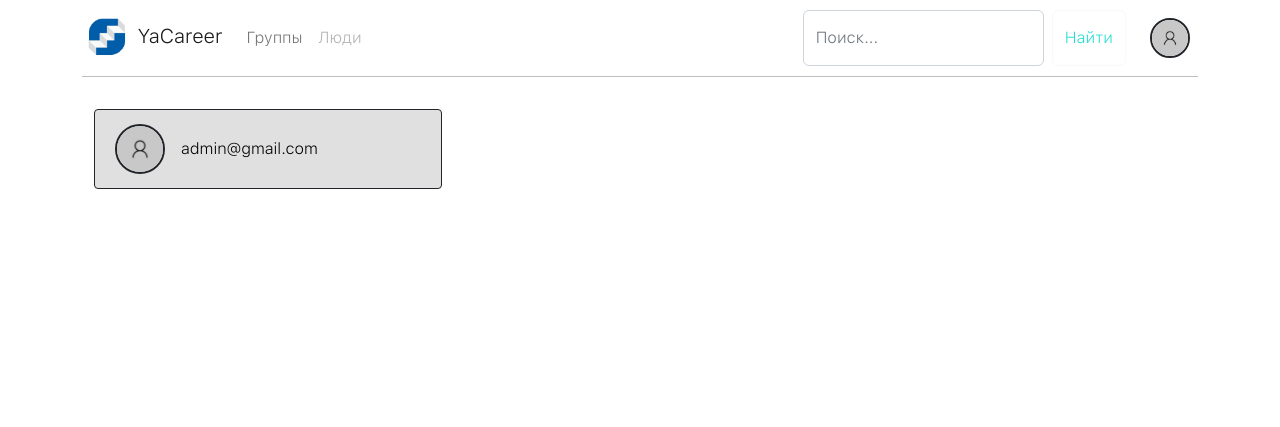
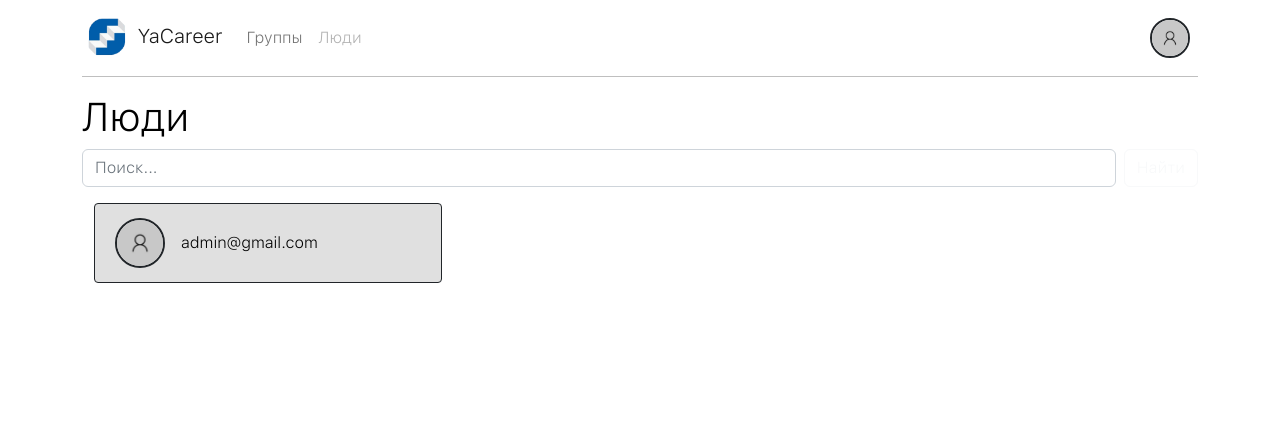
Before and after one commit to djsega1/YaCareer, a Django app: page /users/ in a window 1280 px wide. Shown: the top 427 px of the page. Run offline with Django 4.2, Linux system fonts and the light colour scheme; a user stored in the database is signed in; data comes from the database, SQL or seed files in the repository; some libraries are stand-ins or nearby versions.

Commit message:
some fix in templates

```diff
--- a/yacareer/groups/views.py
+++ b/yacareer/groups/views.py
@@ -129,12 +129,6 @@ class EditGroupView(UpdateView):
             )
             if form.is_valid():
                 form.cleaned_data['group_id'] = group.id
-                if type(form.cleaned_data['photo']) is InMemoryUploadedFile:
-                    old_image = group.photo
-                    if old_image:
-                        image_path = old_image.path
-                        if os.path.exists(image_path):
-                            os.remove(image_path)
                 GroupVacancy.objects.create(
                     **form.cleaned_data
                 )
--- a/yacareer/posts/views.py
+++ b/yacareer/posts/views.py
@@ -3,7 +3,7 @@ from posts.models import GroupVacancy
 
 
 class GroupVacancyView(ListView):
-    template_name = 'groups/vacancy/index.html'
+    template_name = 'groups/vacancy/vacancies.html'
     model = GroupVacancy
     context_object_name = 'vacancy_list'
     paginate_by = 9
--- a/yacareer/templates/groups/group_list.html
+++ b/yacareer/templates/groups/group_list.html
@@ -5,6 +5,7 @@
 {% block content %}
 
 {% if group_list %}
+    {% include 'includes/search.html' %}
     <div class='container-fluid text-center'>
         <div class='row'>
             {% for group in group_list %}
--- a/yacareer/templates/users/index.html
+++ b/yacareer/templates/groups/vacancy/vacancies.html
@@ -1,15 +1,20 @@
+
 {% extends "base.html" %}
 
 {% load static %}
 
 {% block content %}
 
-{% if user_list %}
+{% if vacancy_list %}
+    <h1>Вакансии</h1>
+    {% include 'includes/search.html' %}
     <div class='container-fluid text-center'>
         <div class='row'>
-            {% for user in user_list %}
+            {% for vacancy in vacancy_list %}
                 <tr>
-                    <div class='col-xs-12 col-md-4 py-2'>{% include "users/includes/user_list_card.html" with follower=user %}</div>
+                    <div class='col-xs-12 col-md-4 py-2'>
+                        {% include "groups/vacancy/vacancy_detail.html" %}
+                    </div>
                 </tr>
             {% endfor %}
         </div>
@@ -18,25 +23,22 @@
         <ul class="pagination">
         <div class="d-flex flex-row mx-auto mt-5">
             <li class="page-item{% if not page_obj.has_previous %} disabled{% endif %}">
-                <a class="page-link user-select-none" href="{% if page_obj.has_previous %}{% url 'users:user_list' %}?page={{ page_obj.previous_page_number }}{% endif %}" aria-label="Previous">
+                <a class="page-link user-select-none" href="{% if page_obj.has_previous %}{% url 'groups:vacancy_list' %}?page={{ page_obj.previous_page_number }}{% endif %}" aria-label="Previous">
                 <span aria-hidden="true">&laquo;</span>
                 </a>
             </li>
             <span class="page-current">
-                {% comment %} <li>
-                Page {{ page_obj.number }} of {{ page_obj.paginator.num_pages }}.
-                </li> {% endcomment %}
                 <li class="page-item"><a class="page-link" href="#">{{ page_obj.number }}</a></li>
             </span>
             <li class="page-item{% if not page_obj.has_next %} disabled{% endif %}">
-                <a class="page-link user-select-none" href="{% if page_obj.has_next %}{% url 'users:user_list' %}?page={{ page_obj.next_page_number }}{% endif %}" aria-label="Next">
+                <a class="page-link user-select-none" href="{% if page_obj.has_next %}{% url 'groups:vacancy_list' %}?page={{ page_obj.next_page_number }}{% endif %}" aria-label="Next">
                     <span aria-hidden="true">&raquo;</span>
                 </a>
             </li>
         </div>
     {% endif %}
 {% else %}
-    <h3 class="text-center">Пользователей нет.</h3>
+    <h3 class="text-center">Вакансий нет.</h3>
 {% endif %}
 
 {% endblock %}
--- a/yacareer/templates/includes/header.html
+++ b/yacareer/templates/includes/header.html
@@ -31,18 +31,6 @@
             </ul>
               <ul class="d-flex navbar-nav text-end ms-auto flex-wrap">
                 {% if request.user.is_authenticated %}
-                {% if view_name == 'users:user_list' or view_name == 'groups:group_list' %}
-                  <form
-                    class="col-12 d-flex col-lg-auto mb-3 mb-lg-0 me-lg-3"
-                    method="get"
-                    action="{% url view_name %}"
-                  >
-                    {% csrf_token %}
-                    <input name="searched" type="search" class="form-control form-control-dark me-2" placeholder="Поиск..." aria-label="Search">
-                    <button class="btn btn-outline-light" style="color: #26ded2">Найти</button>
-                  </form>
-                {% endif %}
-
                 <li class="d-flex nav-item dropdown dropdown-center mx-auto flex-column align-items-center">
                   <a class="nav-link" data-bs-toggle="dropdown" href="#">
                     <img
--- /dev/null
+++ b/yacareer/templates/includes/search.html
@@ -0,0 +1,9 @@
+<form
+    class="d-flex flex-row"
+    method="get"
+    action="{{request.path}}"
+>
+    {% csrf_token %}
+    <input name="searched" type="search" class="form-control form-control-dark me-2" placeholder="Поиск..." aria-label="Search">
+    <button class="btn btn-outline-light">Найти</button>
+</form>
--- a/yacareer/templates/groups/vacancy/index.html
+++ b/yacareer/templates/users/user_list.html
@@ -1,18 +1,17 @@
-
 {% extends "base.html" %}
 
 {% load static %}
 
 {% block content %}
 
-{% if vacancy_list %}
+{% if user_list %}
+    <h1>Люди</h1>
+    {% include 'includes/search.html' %}
     <div class='container-fluid text-center'>
         <div class='row'>
-            {% for vacancy in vacancy_list %}
+            {% for user in user_list %}
                 <tr>
-                    <div class='col-xs-12 col-md-4 py-2'>
-                        {% include "groups/vacancy/vacancy_detail.html" %}
-                    </div>
+                    <div class='col-xs-12 col-md-4 py-2'>{% include "users/includes/user_list_card.html" with follower=user %}</div>
                 </tr>
             {% endfor %}
         </div>
@@ -21,22 +20,25 @@
         <ul class="pagination">
         <div class="d-flex flex-row mx-auto mt-5">
             <li class="page-item{% if not page_obj.has_previous %} disabled{% endif %}">
-                <a class="page-link user-select-none" href="{% if page_obj.has_previous %}{% url 'groups:vacancy_list' %}?page={{ page_obj.previous_page_number }}{% endif %}" aria-label="Previous">
+                <a class="page-link user-select-none" href="{% if page_obj.has_previous %}{% url 'users:user_list' %}?page={{ page_obj.previous_page_number }}{% endif %}" aria-label="Previous">
                 <span aria-hidden="true">&laquo;</span>
                 </a>
             </li>
             <span class="page-current">
+                {% comment %} <li>
+                Page {{ page_obj.number }} of {{ page_obj.paginator.num_pages }}.
+                </li> {% endcomment %}
                 <li class="page-item"><a class="page-link" href="#">{{ page_obj.number }}</a></li>
             </span>
             <li class="page-item{% if not page_obj.has_next %} disabled{% endif %}">
-                <a class="page-link user-select-none" href="{% if page_obj.has_next %}{% url 'groups:vacancy_list' %}?page={{ page_obj.next_page_number }}{% endif %}" aria-label="Next">
+                <a class="page-link user-select-none" href="{% if page_obj.has_next %}{% url 'users:user_list' %}?page={{ page_obj.next_page_number }}{% endif %}" aria-label="Next">
                     <span aria-hidden="true">&raquo;</span>
                 </a>
             </li>
         </div>
     {% endif %}
 {% else %}
-    <h3 class="text-center">Вакансий нет.</h3>
+    <h3 class="text-center">Пользователей нет.</h3>
 {% endif %}
 
 {% endblock %}
--- a/yacareer/users/views.py
+++ b/yacareer/users/views.py
@@ -22,7 +22,7 @@ class SignUpView(FormView):
 
 
 class UserListView(ListView):
-    template_name = 'users/index.html'
+    template_name = 'users/user_list.html'
     model = User
     context_object_name = 'user_list'
     paginate_by = 24
```
Also changed, not shown: yacareer/templates/users/includes/links.html (indentation only).
